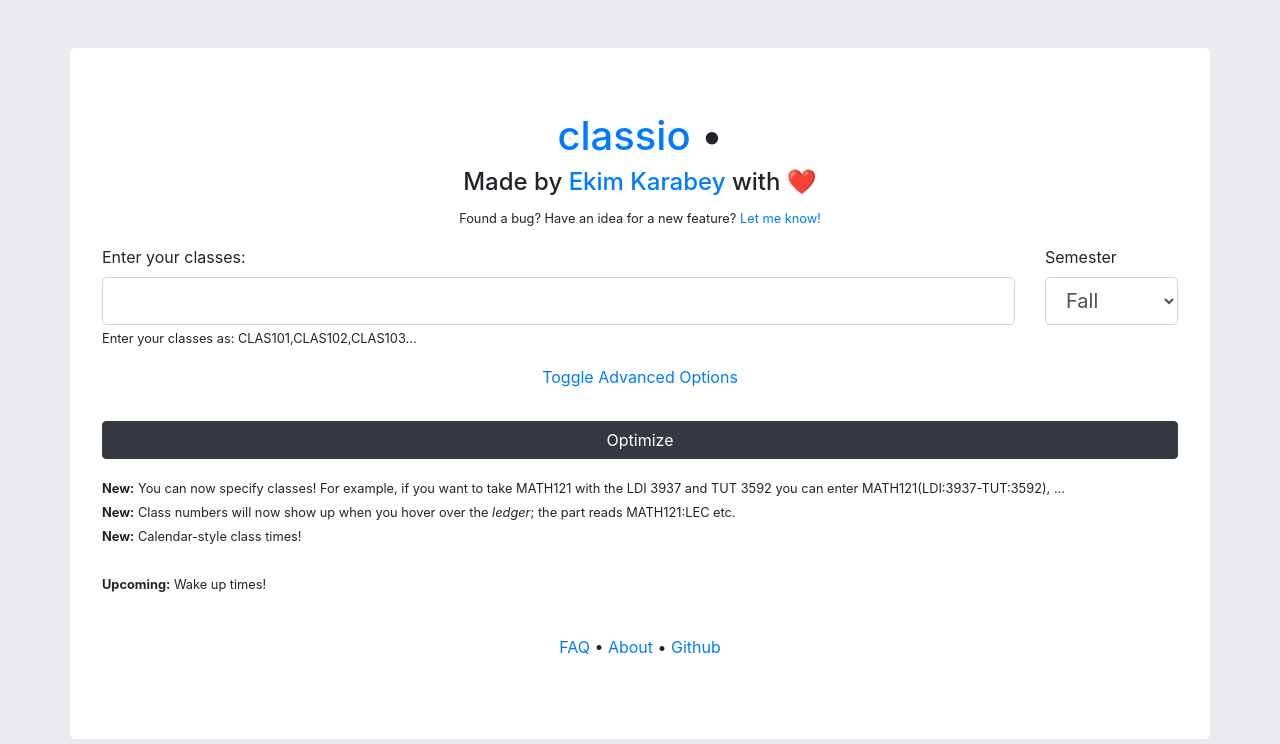
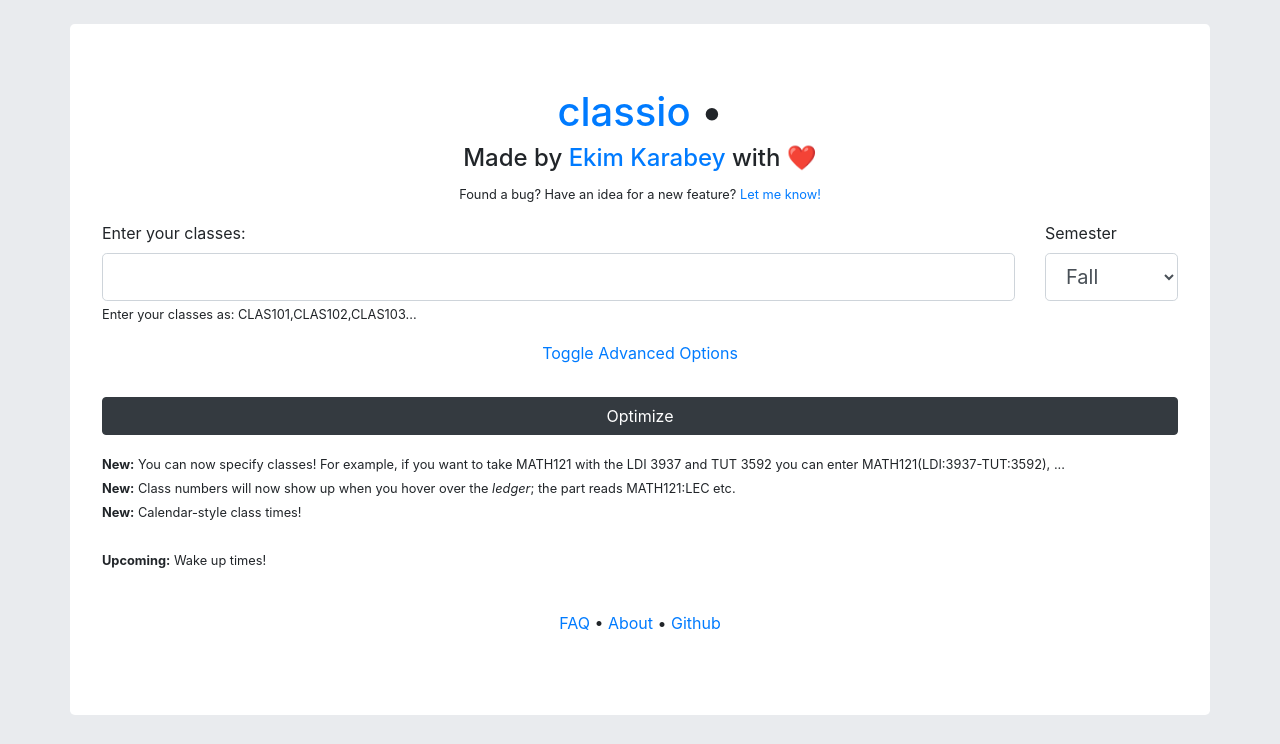
Before and after one commit to Ekimerton/classio-legacy, a Flask app: template webapp/templates/search.html in a window 1280 px wide. Shown: the top 744 px of the page. Run offline with Flask 2, Linux system fonts and the light colour scheme; the template is opened without the code that fills it: values that come from a table or form of the project are taken from there, others are empty; parts of the project's set-up code (start-up, migrations or seed data) failed here and were passed over; some libraries are stand-ins or nearby versions.

Commit message:
Minor margin change

```diff
--- a/webapp/templates/search.html
+++ b/webapp/templates/search.html
@@ -41,7 +41,7 @@
 </head>
 
 <body>
-  <div class="jumbotron container mt-5" style="background:#ffffff">
+  <div class="jumbotron container mt-4" style="background:#ffffff">
     <div class="text-center mb-3" id="intro">
       <h1 class='text-center'> <a href="{{url_for('main.home')}}"> classio</a> • {{university}} </h1>
       <h4 class='text-center'> Made by <a href='https://www.linkedin.com/in/ekim-karabey-b94098175/'>Ekim Karabey</a>
```
